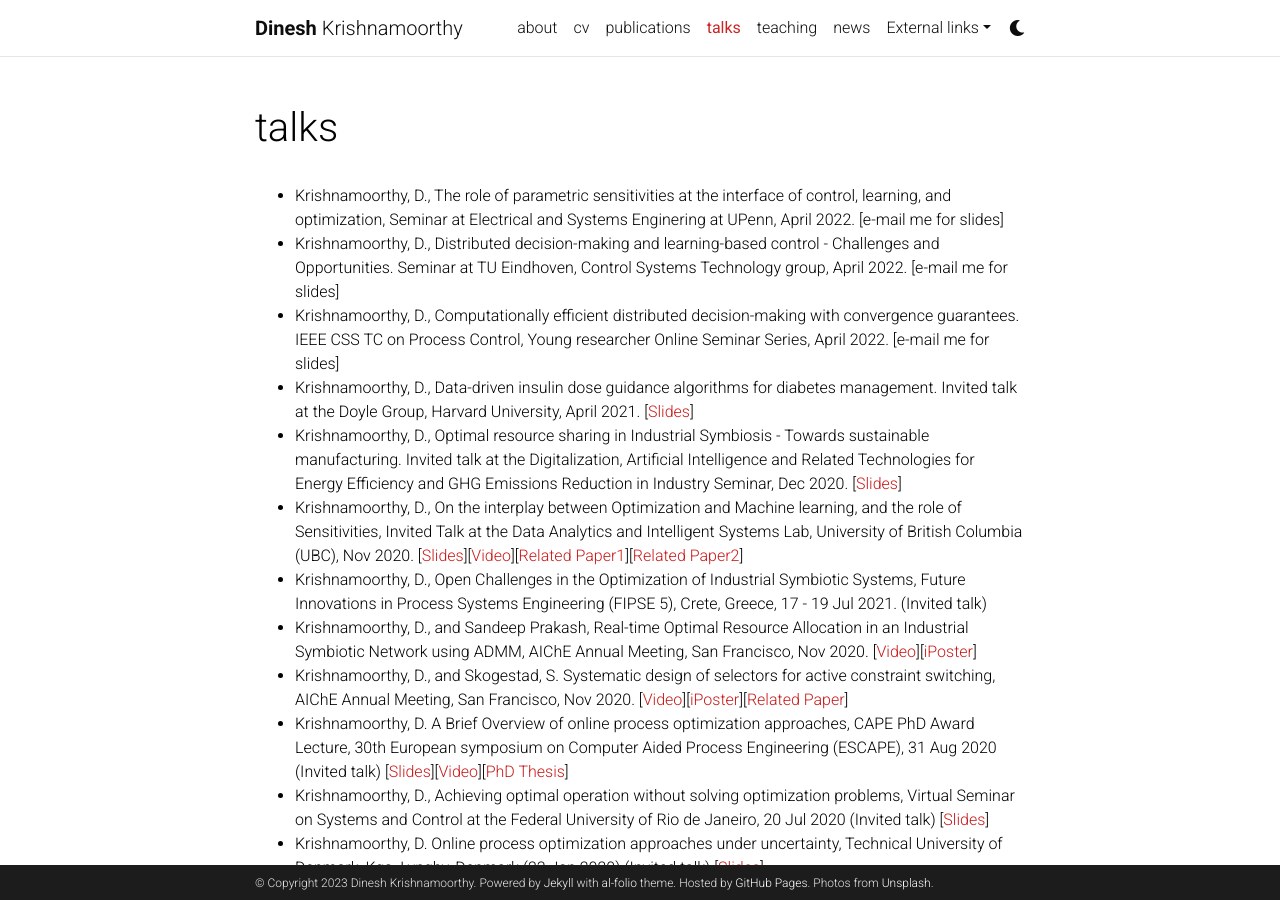
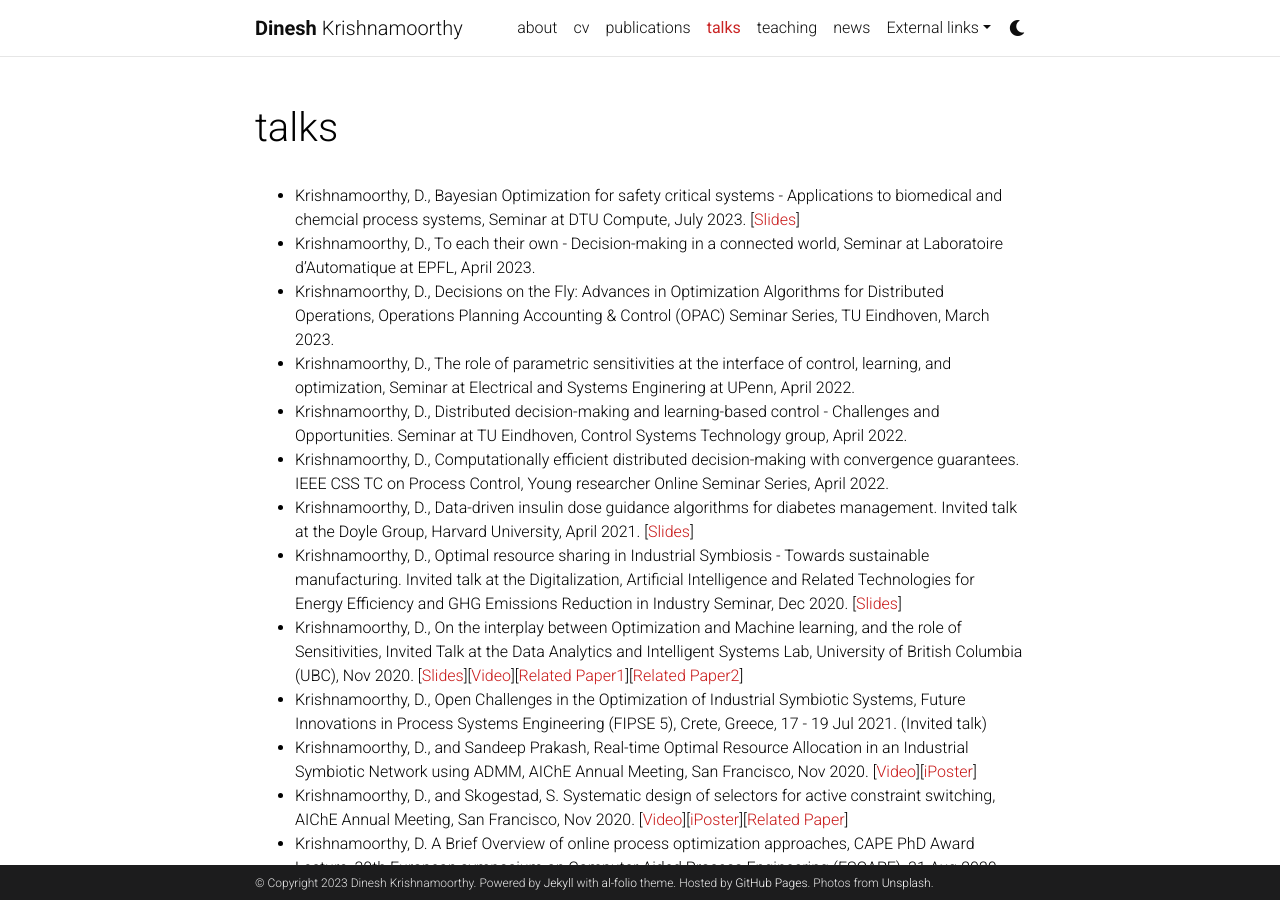
Before and after one commit to dinesh-krishnamoorthy/dinesh-krishnamoorthy.github.io, a Jekyll site: the page built from _pages/talks.md, in a window 1280 px wide and 900 px high. Built offline with Jekyll 4.4.1, drawn with Linux system fonts in a browser that asks for light colours; comment, search, counter and statistics services are not loaded; a style sheet for code colours, icons or effects is not loaded.

Commit message:
Update talks.md

```diff
--- a/_pages/talks.md
+++ b/_pages/talks.md
@@ -5,11 +5,13 @@ permalink: /talks/
 nav: true
 nav_order: 3
 ---
-
+* Krishnamoorthy, D., Bayesian Optimization for safety critical systems - Applications to biomedical and chemcial process systems, Seminar at DTU Compute, July 2023. [[Slides](https://www.dropbox.com/scl/fi/h4iyvdt71q3xuvyvgs6hs/2023_SafeBO_DTU_DK.pdf?rlkey=dbqir168wq7gh8zi5ji2apg0h&dl=0)]
+* Krishnamoorthy, D., To each their own - Decision-making in a connected world, Seminar at Laboratoire d'Automatique at EPFL, April 2023.
+* Krishnamoorthy, D., Decisions on the Fly: Advances in Optimization Algorithms for Distributed Operations, Operations Planning Accounting & Control (OPAC) Seminar Series, TU Eindhoven, March 2023.
 * Krishnamoorthy, D., The role of parametric sensitivities at the interface of control, learning, and optimization,
-Seminar at Electrical and Systems Enginering at UPenn, April 2022. [e-mail me for slides]
-* Krishnamoorthy, D., Distributed decision-making and learning-based control - Challenges and Opportunities. Seminar at TU Eindhoven, Control Systems Technology group, April 2022. [e-mail me for slides]
-* Krishnamoorthy, D., Computationally efficient distributed decision-making with convergence guarantees. IEEE CSS TC on Process Control, Young researcher Online Seminar Series, April 2022. [e-mail me for slides]
+Seminar at Electrical and Systems Enginering at UPenn, April 2022.
+* Krishnamoorthy, D., Distributed decision-making and learning-based control - Challenges and Opportunities. Seminar at TU Eindhoven, Control Systems Technology group, April 2022.
+* Krishnamoorthy, D., Computationally efficient distributed decision-making with convergence guarantees. IEEE CSS TC on Process Control, Young researcher Online Seminar Series, April 2022.
 * Krishnamoorthy, D., Data-driven insulin dose guidance algorithms for diabetes management. Invited talk at the Doyle Group, Harvard University, April 2021. [[Slides](https://www.dropbox.com/s/31n7k2fvxlhg0p0/2021_Harvard_SEAS_DoyleLab.pdf?dl=0)]
 * Krishnamoorthy, D., Optimal resource sharing in Industrial Symbiosis - Towards sustainable manufacturing. Invited talk at the Digitalization, Artificial Intelligence and Related Technologies for Energy Efficiency and GHG Emissions Reduction in Industry Seminar,  Dec 2020. [[Slides](http://folk.ntnu.no/dineshk/Presentations/EnergyEfficiency_seminar_DK.pdf)]
 * Krishnamoorthy, D., On the interplay between Optimization and Machine learning, and the role of Sensitivities, Invited Talk at the Data Analytics and Intelligent Systems Lab, University of British Columbia (UBC), Nov 2020. [[Slides](http://folk.ntnu.no/dineshk/Presentations/Optimization_ML.pdf)][[Video](https://www.youtube.com/watch?v=6wMR3fw5Uv4&ab_channel=DineshKrishnamoorthy)][[Related Paper1](https://arxiv.org/abs/2009.07398)][[Related Paper2](https://arxiv.org/abs/2009.05845)]
```
